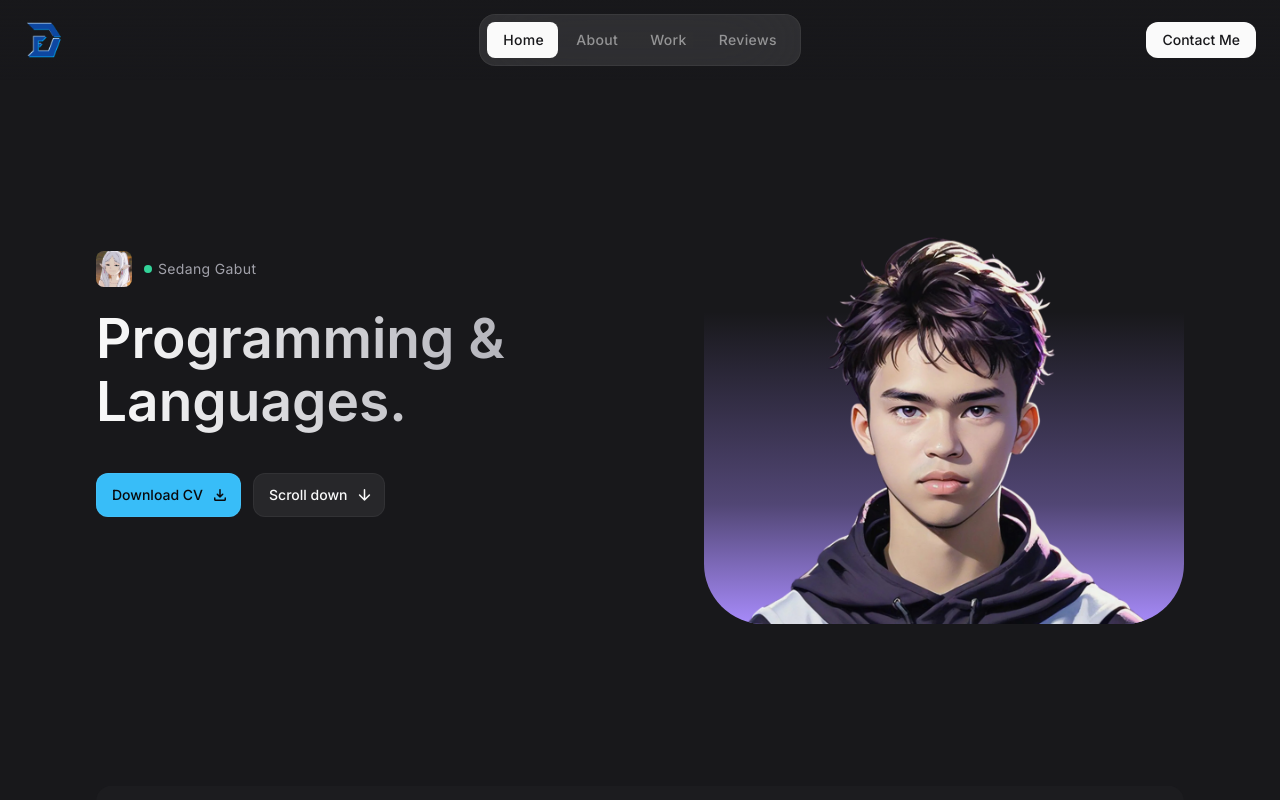
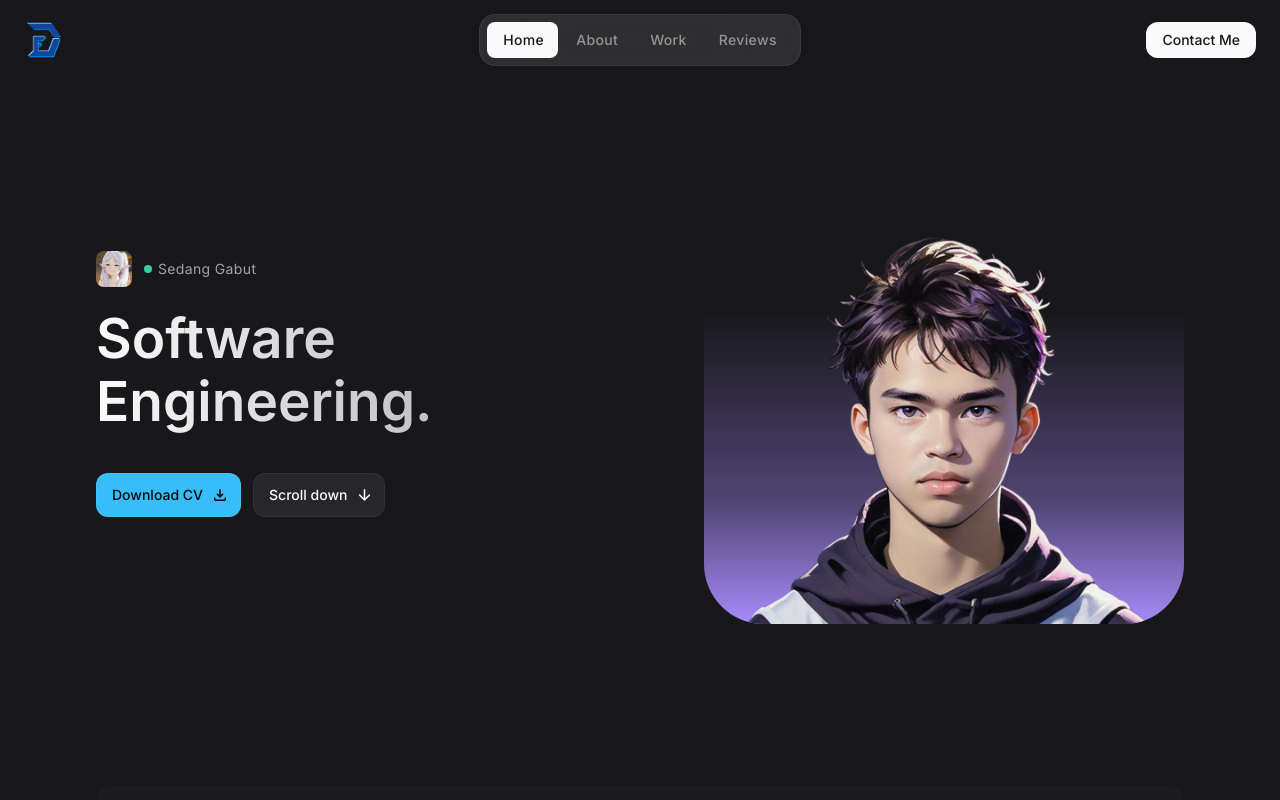
Before and after one commit to deilhamf/deil-site, a React (Vite) app: page / in a window 1280 px wide. Shown: the top 800 px of the page. Built offline with nearby package versions, Linux system fonts and the light colour scheme.

Commit message:
Update Hero.jsx

```diff
--- a/src/components/Hero.jsx
+++ b/src/components/Hero.jsx
@@ -32,7 +32,7 @@ const Hero = () => {
                         </div>
                     </div>
                     <h2 className="headline-1 max-w-[15ch] sm:max-w-[20ch] lg:max-w-[15ch] mt-5 mb-8 lg:mb-10">
-                    Programming & Languages.
+                    Software Engineering.
                     </h2>
 
                     <div className="flex items-center gap-3">
```
